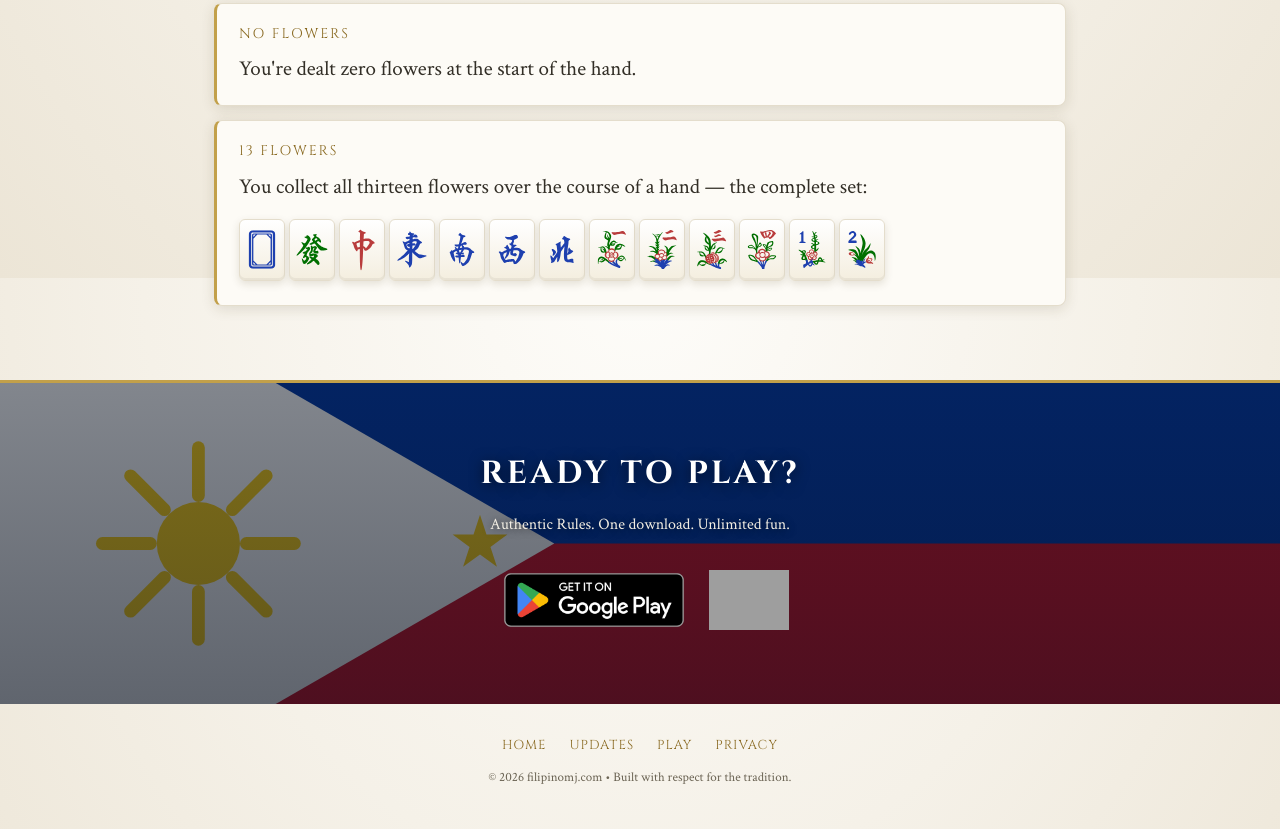
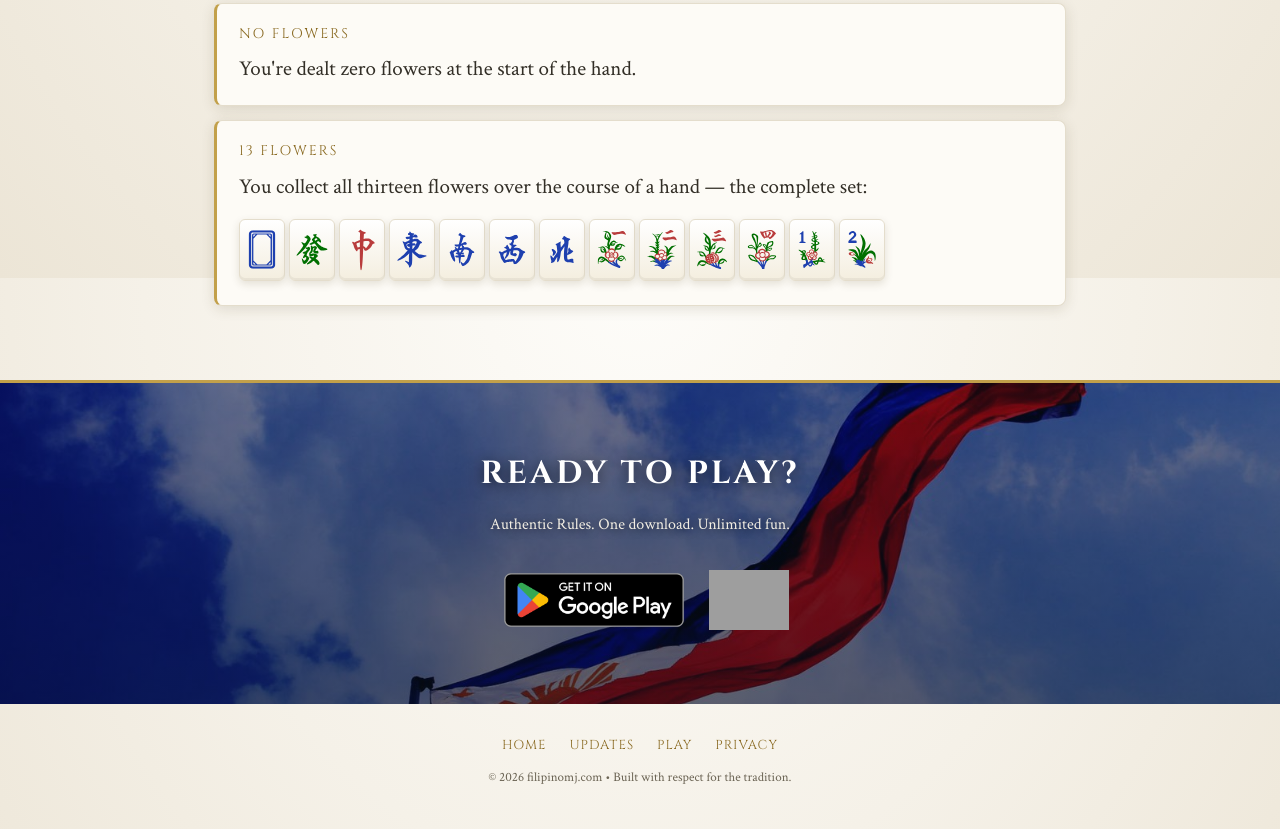
Before and after one commit to andrew-andrada/filipinomj-site, a plain HTML site: page how-to-play.html in a window 1280 px wide. Shown: the part 6122-6951 px from the top of the page. Drawn offline with Linux system fonts and the light colour scheme; grey boxes are pictures that could not be loaded.

Commit message:
Use a real waving Philippine flag photo for the CTA banner
Replace the hand-drawn flag SVG with an actual waving-flag photograph
(blue sky; Pexels free license — commercial use, no attribution
required) as the bottom CTA banner background on the landing, rules,
and updates pages. Keeps the dark scrim for headline legibility.

Co-Authored-By: Claude Opus 4.8 <noreply@anthropic.com>

```diff
--- a/how-to-play.html
+++ b/how-to-play.html
@@ -306,7 +306,7 @@ section.rule h3{
 /* CTA band */
 .cta-band{
   position:relative;
-  background:var(--ph-blue) url('Images/ph-flag.svg') center/cover no-repeat;
+  background:var(--ph-blue) url('Images/ph-flag-waving.jpg') center/cover no-repeat;
   border-top:3px solid var(--gold);
   padding:64px 24px;
   text-align:center;
```
Also changed, not shown: index.html (+1 -1 lines), updates.html (+1 -1 lines), Images/ph-flag-waving.jpg (added).
